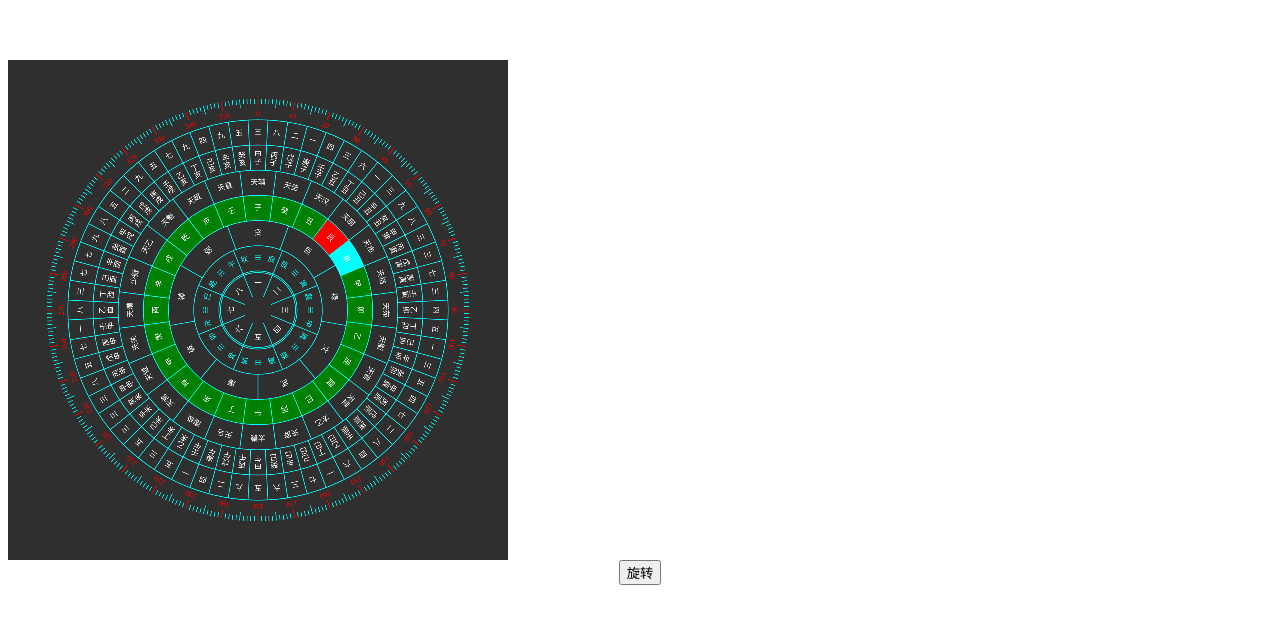
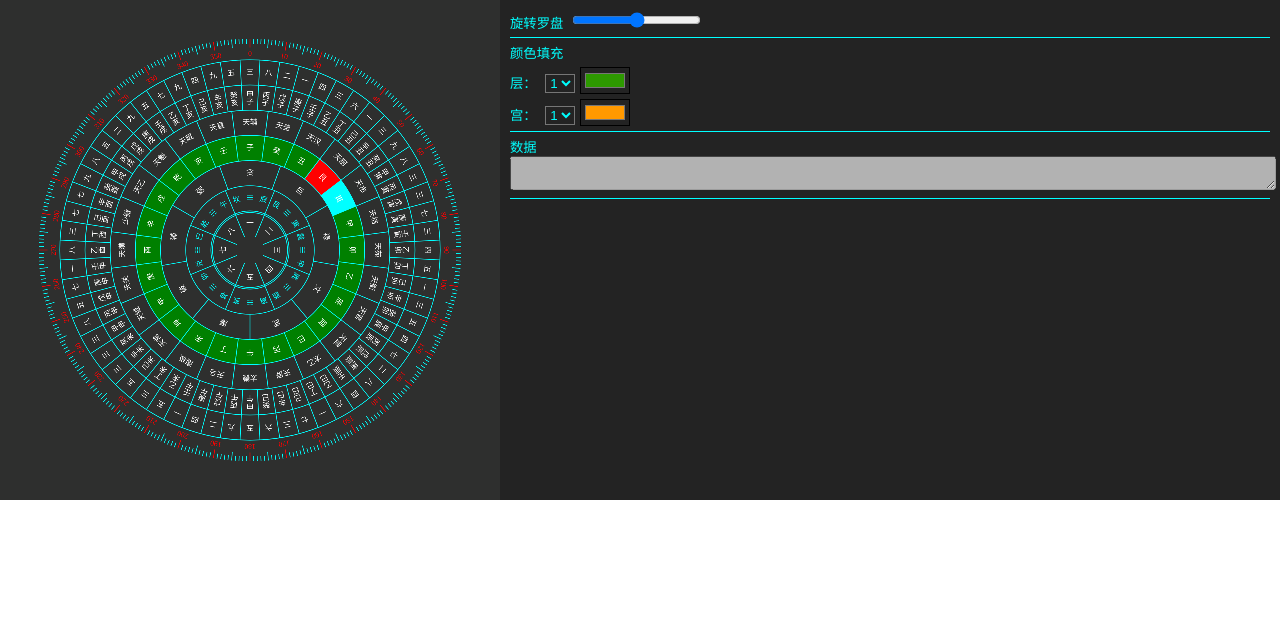
Before and after one commit to 0x7A7A6572/FengShuiCompass, a Vue app: page / in a window 1280 px wide. Shown: the top 624 px of the page. Built offline with nearby package versions, Linux system fonts and the light colour scheme.

Commit message:
可视化控制

```diff
--- a/src/App.vue
+++ b/src/App.vue
@@ -1,33 +1,101 @@
 <script setup>
-import FengShuiCompass from './components/FengShuiCompass.vue'
+import FengShuiCompass from "./components/FengShuiCompass.vue";
 </script>
 
 <template>
-    <FengShuiCompass id="gemc" width="2000" height="2000" ></FengShuiCompass>
-  <button id="control_rotate">
-    旋转
-  </button>
+  <div class="gemc-layout">
+    <FengShuiCompass id="gemc" :width="2000" :height="2000"></FengShuiCompass>
+    <div class="contorl">
+      <div class="control-rotate">
+        旋转罗盘
+        <input type="range" min="0" max="100" step="5" />
+      </div>
+      <div class="line"></div>
+
+      <div class="control-rotate">
+        颜色填充
+        <div>
+          层：
+          <select>
+            <option>1</option>
+          </select>
+          <input type="color" value="#2D9900" />
+        </div>
+        <div>
+          宫：
+          <select>
+            <option>1</option>
+          </select>
+          <input type="color" value="#FF9900" />
+        </div>
+      </div>
+      <div class="line"></div>
+
+      <div class="control-data">
+        数据
+        <textarea disabled type="range" min="0" max="100" step="5" ></textarea>
+      </div>
+      <div class="line"></div>
+    </div>
+  </div>
 </template>
 
 <style>
+body {
+  margin: 0;
+  padding: 0;
+}
 #app {
   font-family: Avenir, Helvetica, Arial, sans-serif;
   -webkit-font-smoothing: antialiased;
   -moz-osx-font-smoothing: grayscale;
   text-align: center;
   color: #2c3e50;
-  margin-top: 60px;
+}
+.gemc-layout {
+  display: flex;
+}
+.contorl {
+  background-color: rgb(35, 35, 35);
+  flex: auto;
+  padding: 10px;
+}
+.control-rotate > div {
+  margin-top: 5px;
+}
+.control-rotate {
+  color: aqua;
+  text-align: left;
+  font-size: smaller;
 }
 
-#control-rotate{
-  background: none;
-  display: block;
-  float: left;
+.control-data {
+   color: aqua;
+  text-align: left;
+  font-size: smaller;
 }
-#gemc{
-  width: 500px;
+.control-data textarea{
+  font-size: small;
+  width: 100%;
+}
+#gemc {
   height: 500px;
   display: block;
   background: rgb(46, 47, 46);
 }
+.line {
+  background-color: aqua;
+  height: 1px;
+  margin: 5px 0px;
+  width: 100%;
+}
+.center {
+  text-align: center;
+}
+input,
+select {
+  background-color: transparent;
+  margin-left: 5px;
+  color: aqua;
+}
 </style>
```
